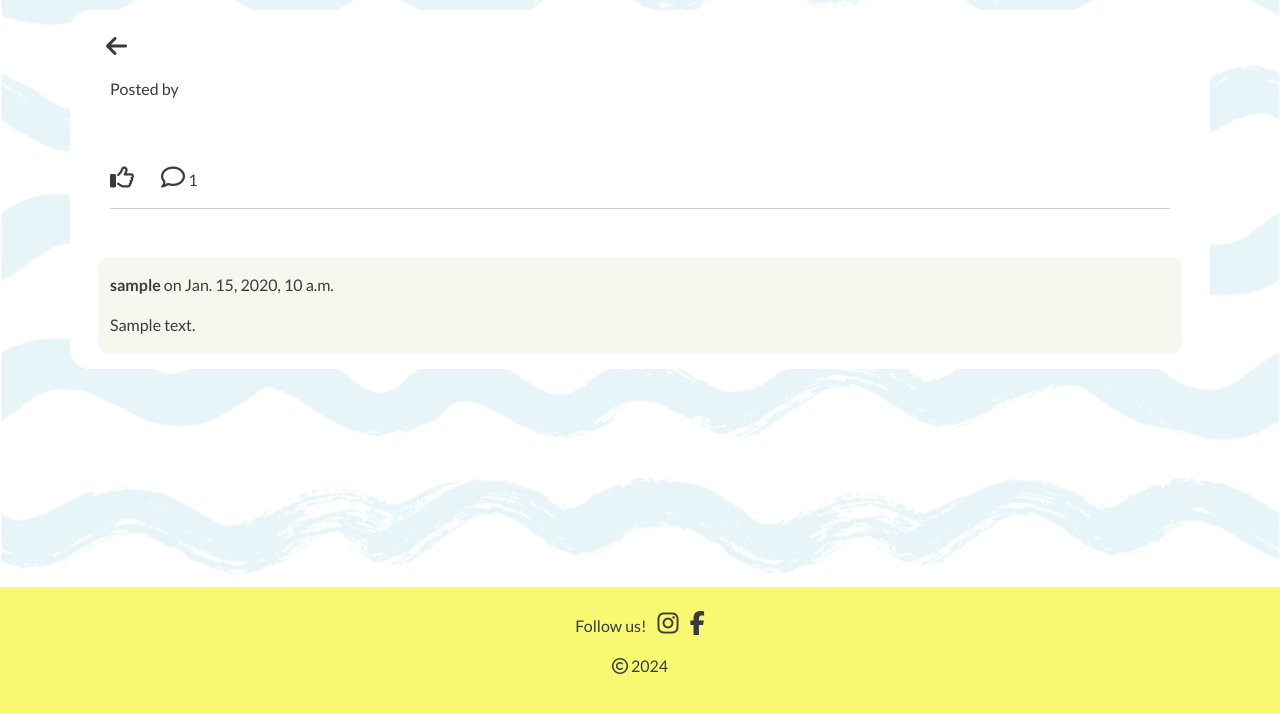
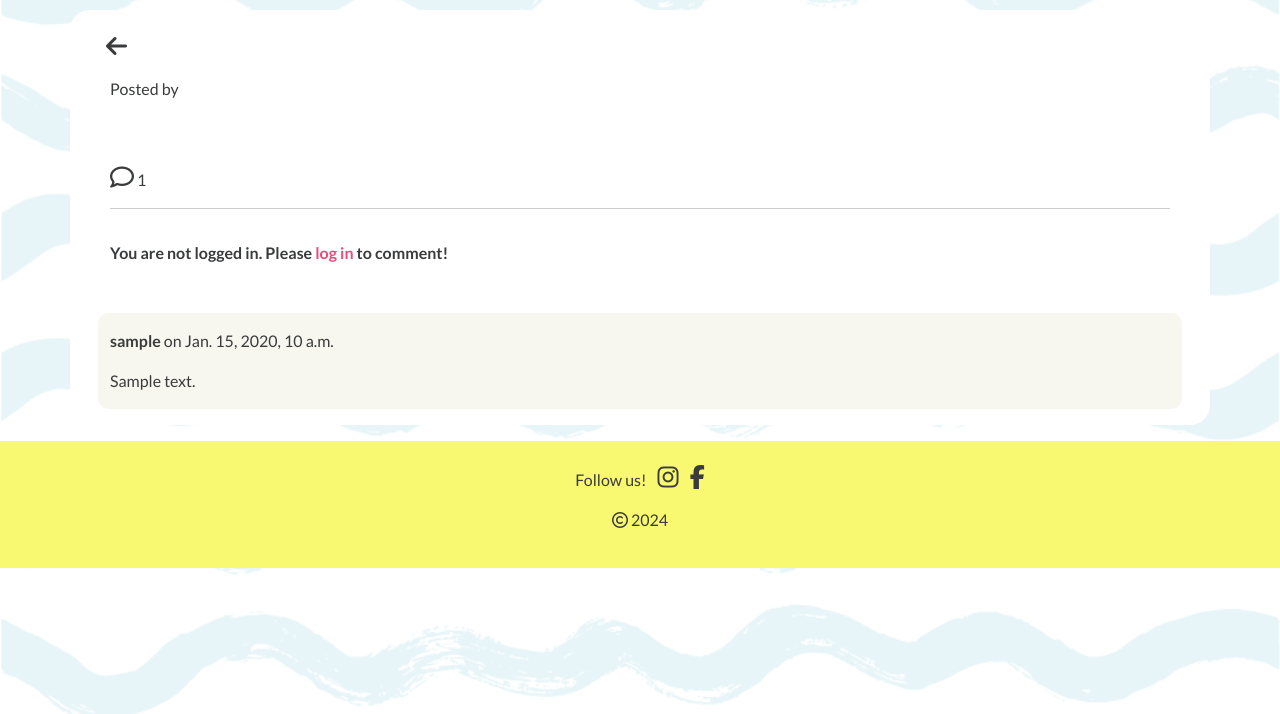
Before and after one commit to lienebriede/My-project-django, a Django app: template forum/templates/forum/post_detail.html in a window 1280 px wide. Shown: the part 86-800 px from the top of the page. Run offline with Django 4.2, Linux system fonts and the light colour scheme; tables that the repository leaves empty hold one stand-in row (values such as "Sample post"); the template is opened without the code that fills it: values that come from a table or form of the project are taken from there, most other values are stand-ins (such as "Sample title", 1, 10 or a date in 2020); parts of the project's set-up code (start-up, migrations or seed data) failed here and were passed over; some libraries are stand-ins or nearby versions.

Commit message:
Make add a comment to post

```diff
--- a/forum/templates/forum/post_detail.html
+++ b/forum/templates/forum/post_detail.html
@@ -1,9 +1,10 @@
 {% extends 'base.html' %}
-
-{% block content %}
+{% load static %}
+{% load crispy_forms_tags %}
 
 
 
+{% block content %}
 <!-- Individual post -->
 <div class="container pt-4">
     <!-- Go back arrow -->
@@ -20,15 +21,30 @@
         <p>{{ post.content | safe }}</p>
 
     </div>
-    <!-- Count of likes and comments -->
+    <!-- Count of comments -->
     <div class="row m-3">
         <div class="col-12">
-            <span><i class="fa-regular fa-thumbs-up"></i></span>
-            <span class="ps-4"><i class="fa-regular fa-comment"></i> {{ comment_count }}</span>
+            <span><i class="fa-regular fa-comment"></i> {{ comment_count }}</span>
         </div>
         <div class="col-12">
             <hr>
         </div>
+    </div>
+    <!-- Add comment -->
+    <div class="row m-3">
+        {% if user.is_authenticated %}
+        <div class="comment-container my-3">
+            <p>Add a Comment</p>
+        </div>
+        <form id="commentForm" method="post">
+            {{ comment_form | crispy }}
+            {% csrf_token %}
+            <button id="submitButton" type="submit" class="btn btn-primary">Submit</button>
+        </form>
+        {% else %}
+        <p><strong>You are not logged in. Please <a class="link signup-link" href="{% url 'account_login' %}">log in
+                </a>to comment!</strong></p>
+        {% endif %}
     </div>
     <!-- Comments -->
     <div class="row m-3">
--- a/jurtakaforum/settings.py
+++ b/jurtakaforum/settings.py
@@ -47,12 +47,17 @@ INSTALLED_APPS = [
     'allauth',
     'allauth.account',
     'allauth.socialaccount',
+    'crispy_forms',
+    'crispy_bootstrap5',
     'forum',
 ]
 
 SITE_ID = 1
 LOGIN_REDIRECT_URL = '/'
 LOGOUT_REDIRECT_URL = '/'
+
+CRISPY_ALLOWED_TEMPLATE_PACKS = "bootstrap5"
+CRISPY_TEMPLATE_PACK = "bootstrap5"
 
 MIDDLEWARE = [
     'django.middleware.security.SecurityMiddleware',
--- a/requirements.txt
+++ b/requirements.txt
@@ -1,7 +1,9 @@
 asgiref==3.8.1
+crispy-bootstrap5==0.7
 dj-database-url==0.5.0
 Django==4.2.13
 django-allauth==0.57.2
+django-crispy-forms==2.1
 gunicorn==20.1.0
 oauthlib==3.2.2
 psycopg2==2.9.9
--- a/templates/base.html
+++ b/templates/base.html
@@ -73,7 +73,7 @@
         </div>
     </main>
     <!-- Footer -->
-    <footer class="footer fixed-bottom">
+    <footer class="footer">
         <p class="text-center pt-4">Follow us!
             <a href="https://www.instagram.com/" target="_blank" rel="noopener"
                 aria-label="visit our Instagram page (opens in a new tab)"><i
```
Also changed, not shown: forum/forms.py (added, +8 -0 lines), forum/views.py (+14 -1 lines).
